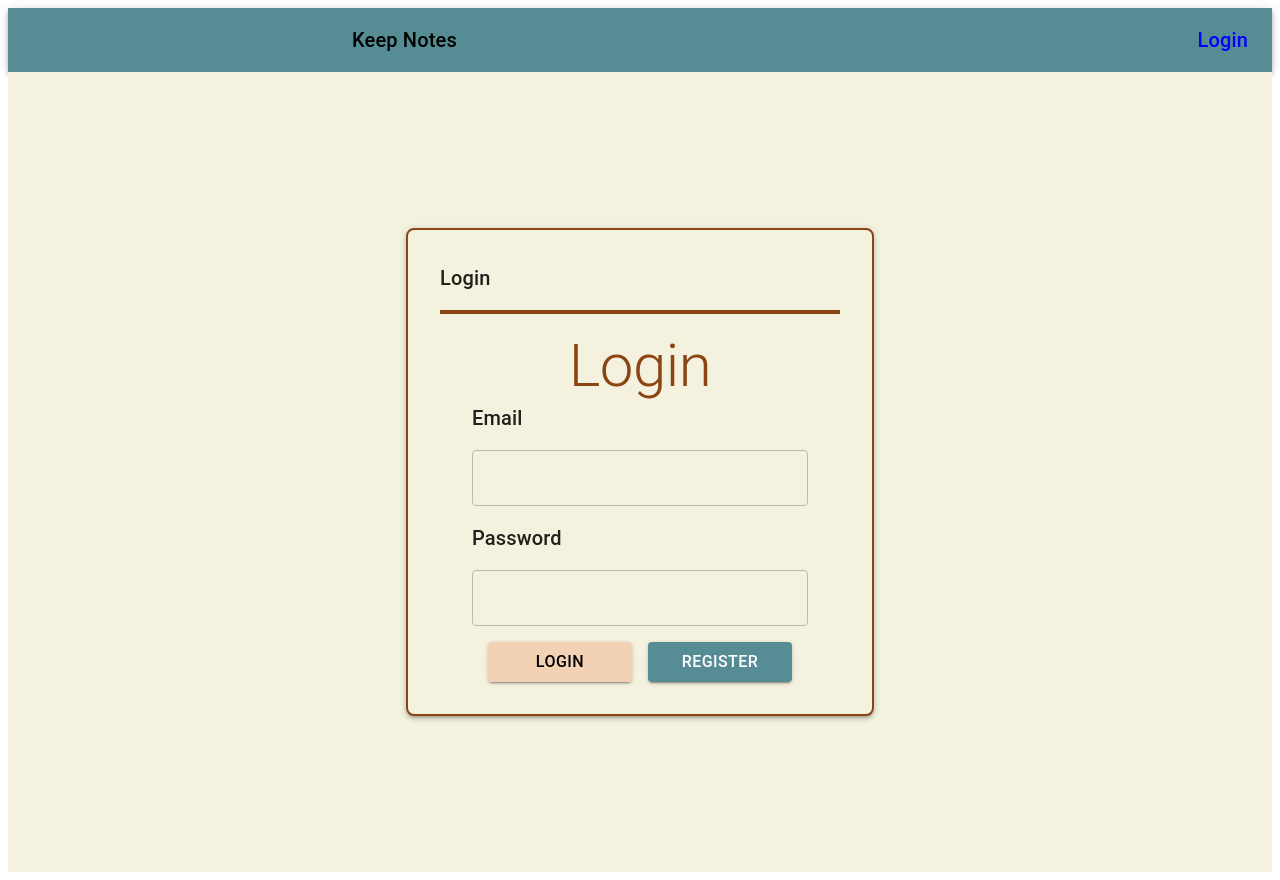
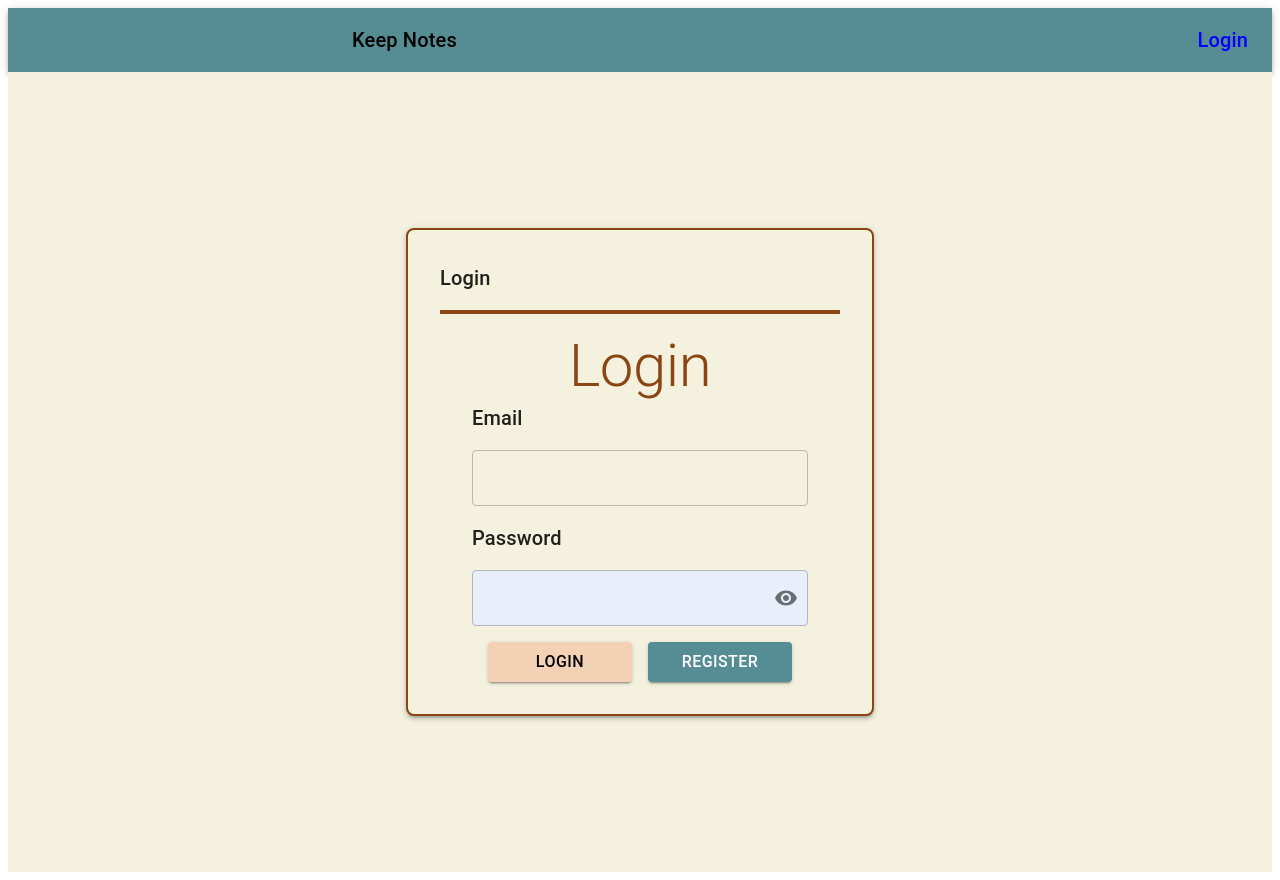
Before and after one commit to Pavithra-p0715/NewArchive, a Next.js app: page / in a window 1280 px wide. Built offline with nearby package versions, Linux system fonts and the light colour scheme.

Commit message:
eye symbol  fixed for passwoed dispalay

```diff
--- a/src/app/portal/login/components/Login.tsx
+++ b/src/app/portal/login/components/Login.tsx
@@ -8,13 +8,15 @@
   CircularProgress,
   TextField,
   Typography,
+  InputAdornment,
+  IconButton,
 } from "@mui/material";
 import { useRouter } from "next/navigation";
 import useSignUp from "@/app/portal/login/components/LoginService/useSinup";
 import SignUp from "@/app/portal/login/components/SinUp";
 import LoginPopup from "@/app/common/components/LoginForm";
 import CustomTypography from "@/app/common/components/CustomTypography";
-
+import { Visibility, VisibilityOff } from "@mui/icons-material";
 const LoginPage = () => {
   const [formData, setFormData] = useState({
     fullName: "",
@@ -51,7 +53,11 @@
     const { name, value } = e.target;
     setFormData((prev) => ({ ...prev, [name]: value }));
   };
+  const [showPassword, setShowPassword] = useState(false);
 
+  const handleTogglePassword = () => {
+    setShowPassword((prev) => !prev);
+  };
   return (
     <Container
       maxWidth="sm"
@@ -105,10 +111,20 @@
               <TextField
                 fullWidth
                 variant="outlined"
-                type="password"
+                type={showPassword ? "text" : "password"}
                 name="password"
                 value={formData.password}
                 onChange={handleChange}
+                InputProps={{
+                  style: { backgroundColor: " #E8EFFB " },
+                  endAdornment: (
+                    <InputAdornment position="end">
+                      <IconButton onClick={handleTogglePassword} edge="end">
+                        {showPassword ? <VisibilityOff /> : <Visibility />}
+                      </IconButton>
+                    </InputAdornment>
+                  ),
+                }}
               />
 
               <Box
@@ -128,7 +144,7 @@
                   sx={{
                     fontSize: { xs: "0.9rem", sm: "1rem" },
                     backgroundColor: "#F3D1B4",
-                    color:'black'
+                    color: "black",
                   }}
                 >
                   {loading ? (
```
